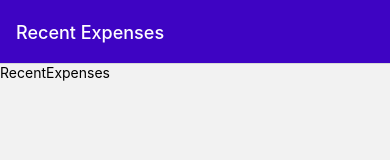
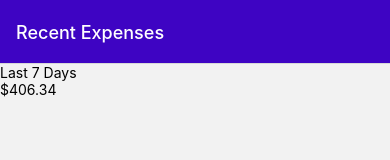
Before and after one commit to SetRedEyes/expense-tracker, a React Native app: screen / in a window 390 px wide. Shown: the top 160 px of the page. Built offline with nearby package versions, Linux system fonts and the light colour scheme.

Commit message:
adding dummy expense data

```diff
--- a/src/components/ExpensesOutput/ExpensesOutput.tsx
+++ b/src/components/ExpensesOutput/ExpensesOutput.tsx
@@ -1,8 +1,50 @@
 import { View } from "react-native";
 import { ExpensesSummary } from "./ExpensesSummary";
 import { ExpensesList } from "./ExpensesList";
+import { IExpenses } from "../../types/Expenses";
 
-const ExpensesOutput = ({ expenses, expensesPeriod }) => {
+const DUMMY_EXPENSES: IExpenses[] = [
+  {
+    id: "e1",
+    description: "A pair of shoes",
+    amount: 94.12,
+    date: new Date("2024-01-08"),
+  },
+  {
+    id: "e2",
+    description: "Hat",
+    amount: 94.12,
+    date: new Date("2023-09-08"),
+  },
+  {
+    id: "e3",
+    description: "socks",
+    amount: 2.12,
+    date: new Date("2023-12-31"),
+  },
+  {
+    id: "e4",
+    description: "A book",
+    amount:14.99,
+    date: new Date("2023-11-11"),
+  },
+  {
+    id: "e5",
+    description: "Parfume",
+    amount: 200.99,
+    date: new Date("2023-08-12"),
+  },
+];
+
+interface ExpensesOutputProps {
+  expenses: IExpenses[];
+  expensesPeriod: string;
+}
+
+export const ExpensesOutput = ({
+  expenses = DUMMY_EXPENSES,
+  expensesPeriod,
+}: ExpensesOutputProps) => {
   return (
     <View>
       <ExpensesSummary expenses={expenses} periodName={expensesPeriod} />
--- a/src/components/ExpensesOutput/ExpensesSummary.tsx
+++ b/src/components/ExpensesOutput/ExpensesSummary.tsx
@@ -1,9 +1,18 @@
 import { useMemo } from "react";
 import { Text, View } from "react-native";
+import { IExpenses } from "../../types/Expenses";
 
-export const ExpensesSummary = ({ expenses, periodName }) => {
-  const expensesSum: number = useMemo(() => {
-    expenses
+interface ExpensesSummaryProps {
+  expenses: IExpenses[];
+  periodName: string;
+}
+
+export const ExpensesSummary = ({
+  expenses,
+  periodName,
+}: ExpensesSummaryProps) => {
+  const expensesSum: string = useMemo(() => {
+    return expenses
       .reduce((sum: number, expense) => sum + expense.amount, 0)
       .toFixed(2);
   }, []);
--- a/src/screens/AllExpenses.tsx
+++ b/src/screens/AllExpenses.tsx
@@ -1,5 +1,5 @@
-import { Text } from "react-native";
+import { ExpensesOutput } from "../components/ExpensesOutput/ExpensesOutput";
 
 export const AllExpenses = () => {
-  return <Text>All Expenses</Text>;
+  return <ExpensesOutput expensesPeriod='Total' />;
 };
--- a/src/screens/RecentExpenses.tsx
+++ b/src/screens/RecentExpenses.tsx
@@ -1,5 +1,5 @@
-import { Text } from "react-native";
+import { ExpensesOutput } from "../components/ExpensesOutput/ExpensesOutput";
 
 export const RecentExpenses = () => {
-  return <Text>RecentExpenses</Text>;
+  return <ExpensesOutput expensesPeriod='Last 7 Days' />;
 };
--- /dev/null
+++ b/src/types/Expenses.ts
@@ -0,0 +1,6 @@
+export interface IExpenses{
+    id: string;
+    description: string;
+    amount: number;
+    date: Date;
+}
```
